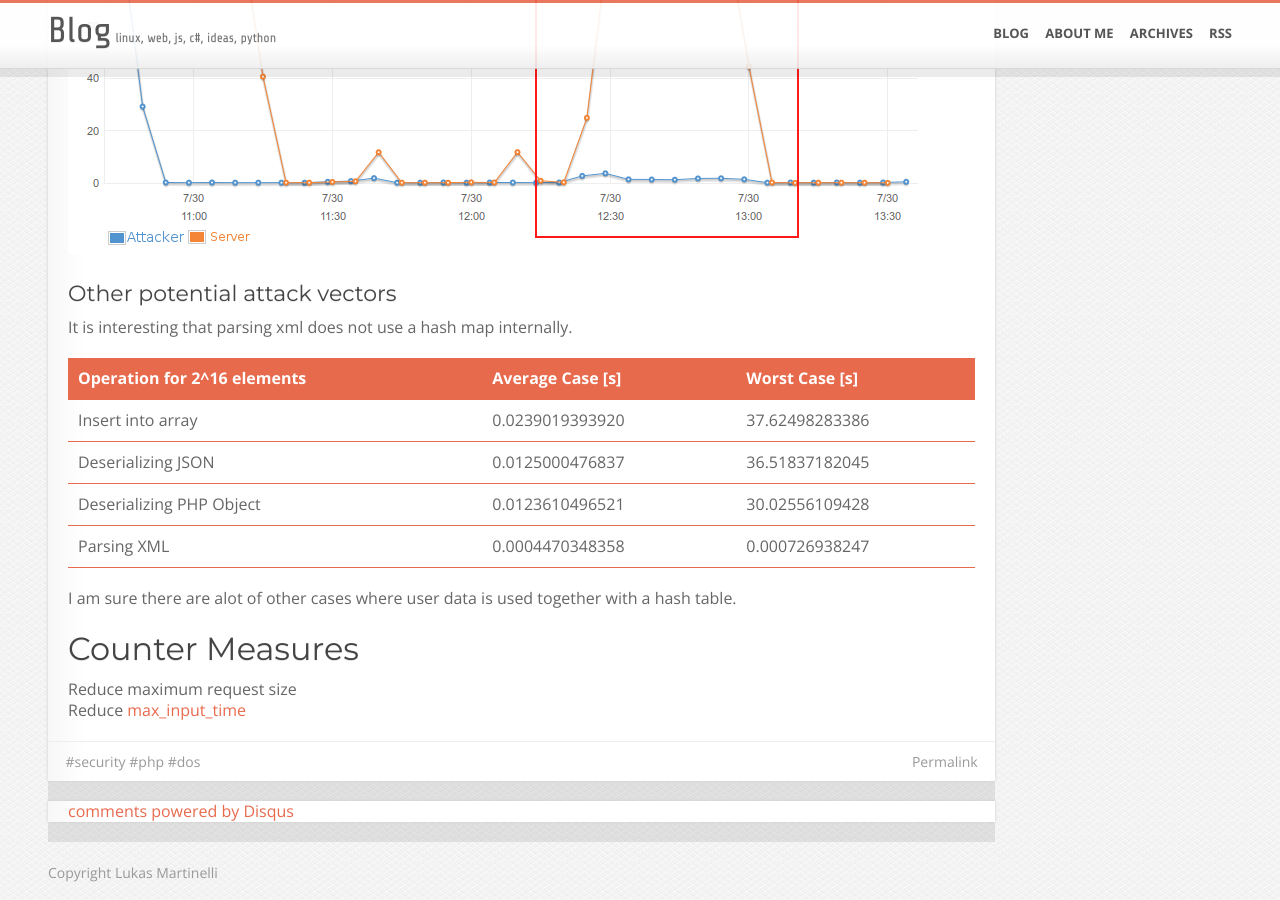
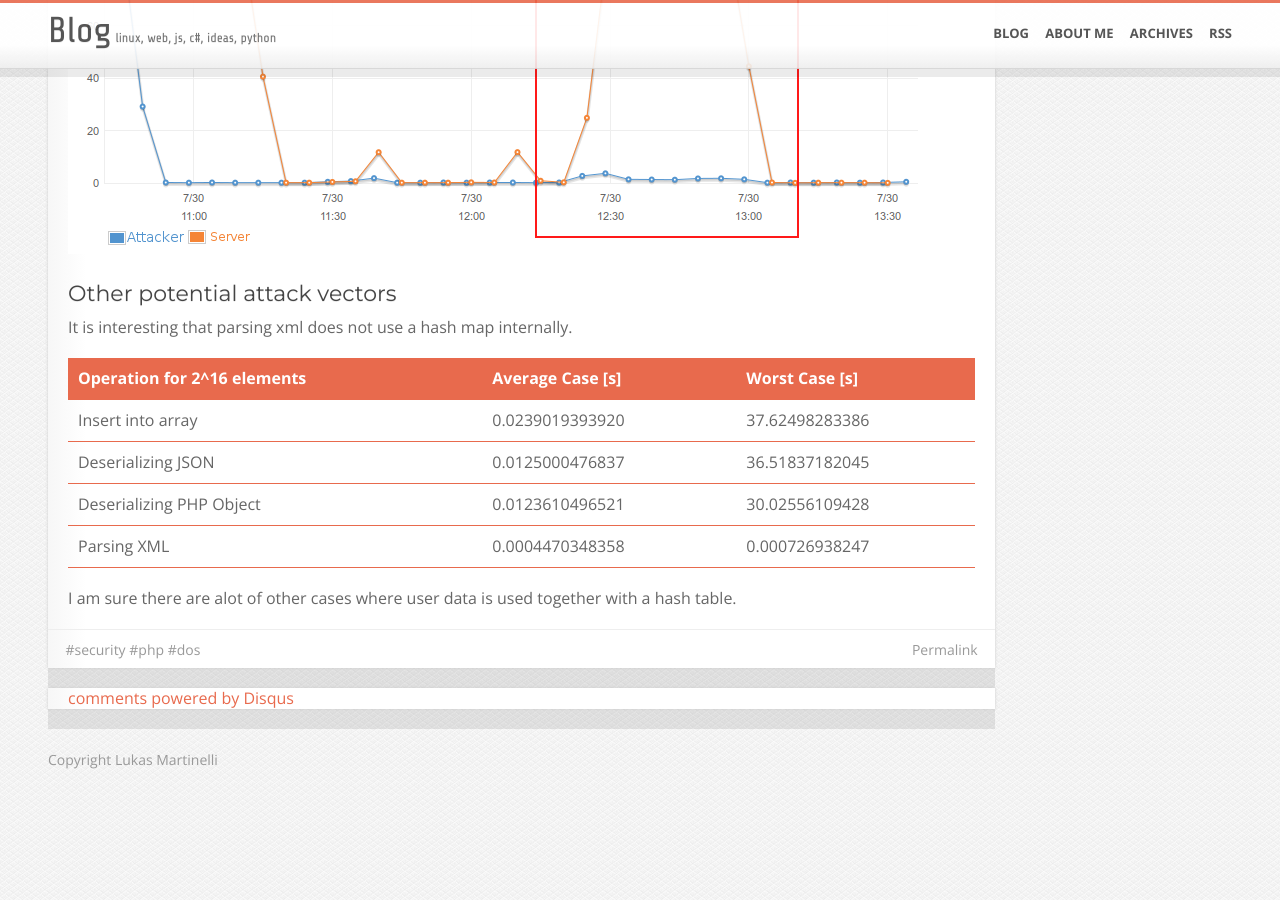
Before and after one commit to lukasmartinelli/lukasmartinelli.github.io, a Jekyll site: the page built from _posts/2014-11-17-php-dos-attack-revisited.md, in a window 1280 px wide and 900 px high, scrolled down 3300 px. Built offline with Jekyll 4.4.1, drawn with Linux system fonts in a browser that asks for light colours; Markdown is read by kramdown in place of the engine named in the settings; comment, search, counter and statistics services are not loaded; after the commit the page ends 4088 px from its top, so only the background shows below that.

Commit message:
Removed counter measures - they are the obvious ones

```diff
--- a/_posts/2014-11-17-php-dos-attack-revisited.md
+++ b/_posts/2014-11-17-php-dos-attack-revisited.md
@@ -118,8 +118,3 @@ Deserializing PHP Object     | 0.0123610496521 | 30.02556109428
 Parsing XML                  | 0.0004470348358 | 0.000726938247
 
 I am sure there are alot of other cases where user data is used together with a hash table.
-
-## Counter Measures
-
-- Reduce maximum request size
-- Reduce [max_input_time](http://php.net/manual/en/info.configuration.php#ini.max-input-time)
```
